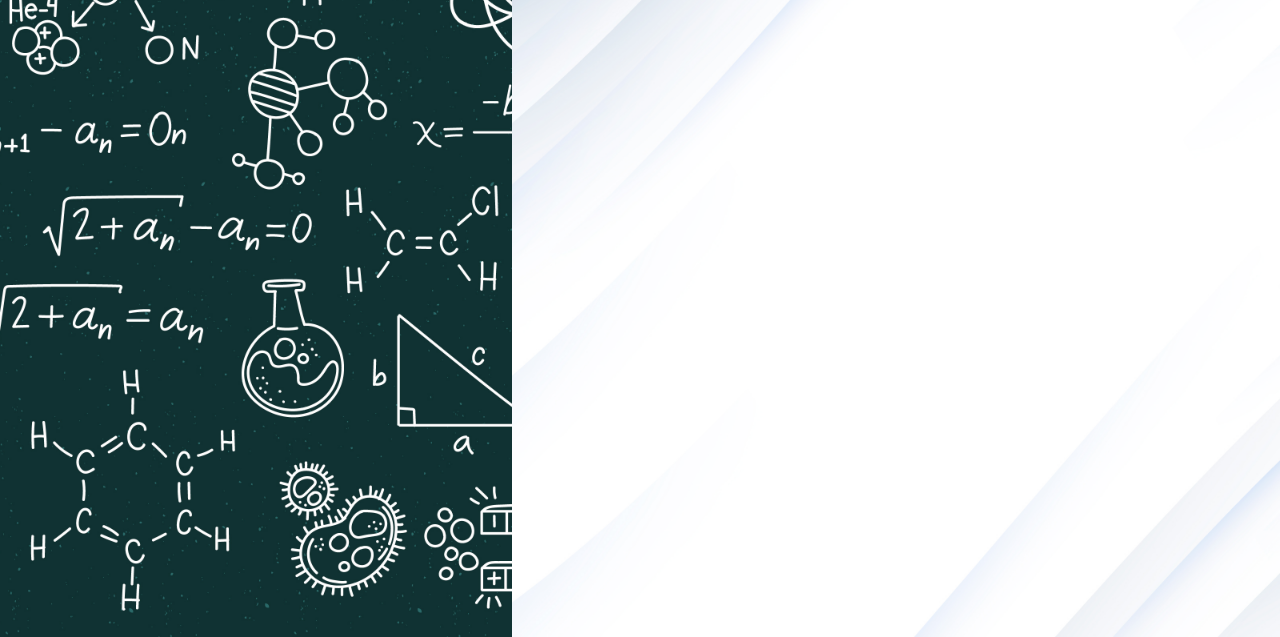
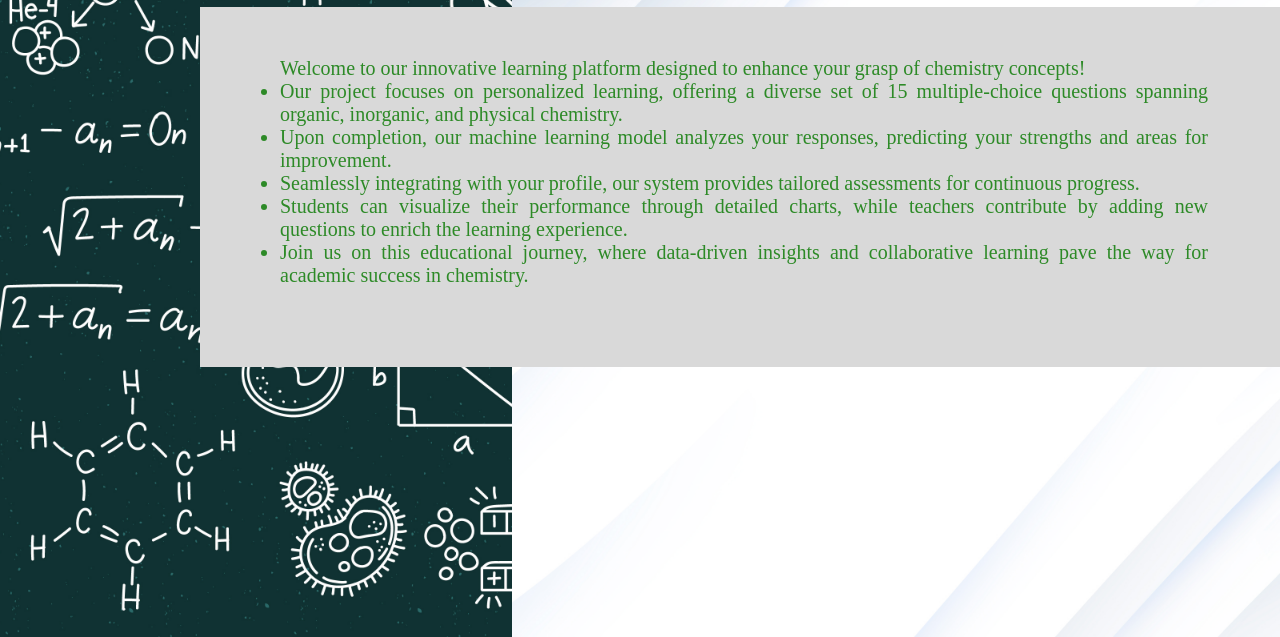
Before and after one commit to imansha27/Mcq-app, a plain HTML site: page Client_side/aboutus.html in a window 1280 px wide. Shown: the part 163-800 px from the top of the page. Drawn offline with Linux system fonts and the light colour scheme; a web font is replaced by a local one.

Commit message:
about us page front end

```diff
--- a/Client_side/aboutus.html
+++ b/Client_side/aboutus.html
@@ -11,6 +11,19 @@
 
     <div class="navbar-container" id="navbarContainer"></div>
     <h1 class="ab">about us!</h1>
+    <div class="au-container">
+        <div>
+            <ul>
+                Welcome to our innovative learning platform designed to enhance your grasp of chemistry concepts!
+                <li>Our project focuses on personalized learning, offering a diverse set of 15 multiple-choice questions spanning organic, inorganic, and physical chemistry.</li>
+                <li>Upon completion, our machine learning model analyzes your responses, predicting your strengths and areas for improvement.</li>
+                <li>Seamlessly integrating with your profile, our system provides tailored assessments for continuous progress.</li>
+                <li>Students can visualize their performance through detailed charts, while teachers contribute by adding new questions to enrich the learning experience.</li>
+                <li>Join us on this educational journey, where data-driven insights and collaborative learning pave the way for academic success in chemistry.</li>
+            </ul>
+        </div>
+    </div>
+
     <div class="split left">
         <img src="./images/au.jpg" alt="About Us Image">
     </div>
--- a/Client_side/styles/aboutus.css
+++ b/Client_side/styles/aboutus.css
@@ -59,3 +59,26 @@ body {
     color: #000000;
     z-index: 100;
 }
+
+.au-container{
+    position: absolute;
+    top: 170px;
+    background-color: rgb(217,217,217);
+    left: 200px;
+    right: 0px;
+    z-index: 100;
+    height: 360px;
+    width: 85%;
+}
+
+.au-container ul{
+font-family: 'IM Fell DW Pica SC', serif;
+font-style: normal;
+font-weight: 200;
+color: #2D8A27;
+padding-left: 80px;
+padding-top: 30px;
+padding-right: 80px;
+font-size: 20px;
+text-align:justify ;
+}
```
Also changed, not shown: Client_side/chat.html (added), Client_side/s-home.html (added), Client_side/s-profile.html (added), Client_side/t-home.html (added), Client_side/t-profile.html (added).
